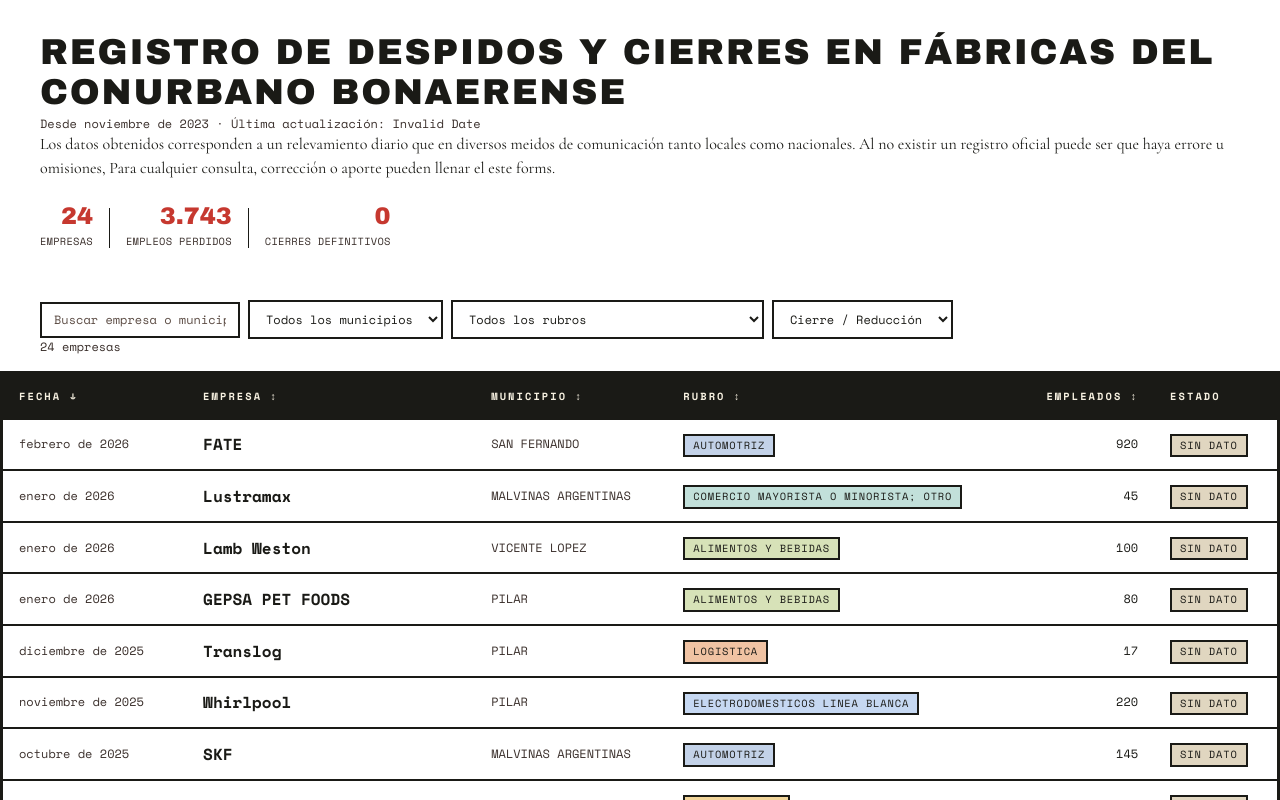
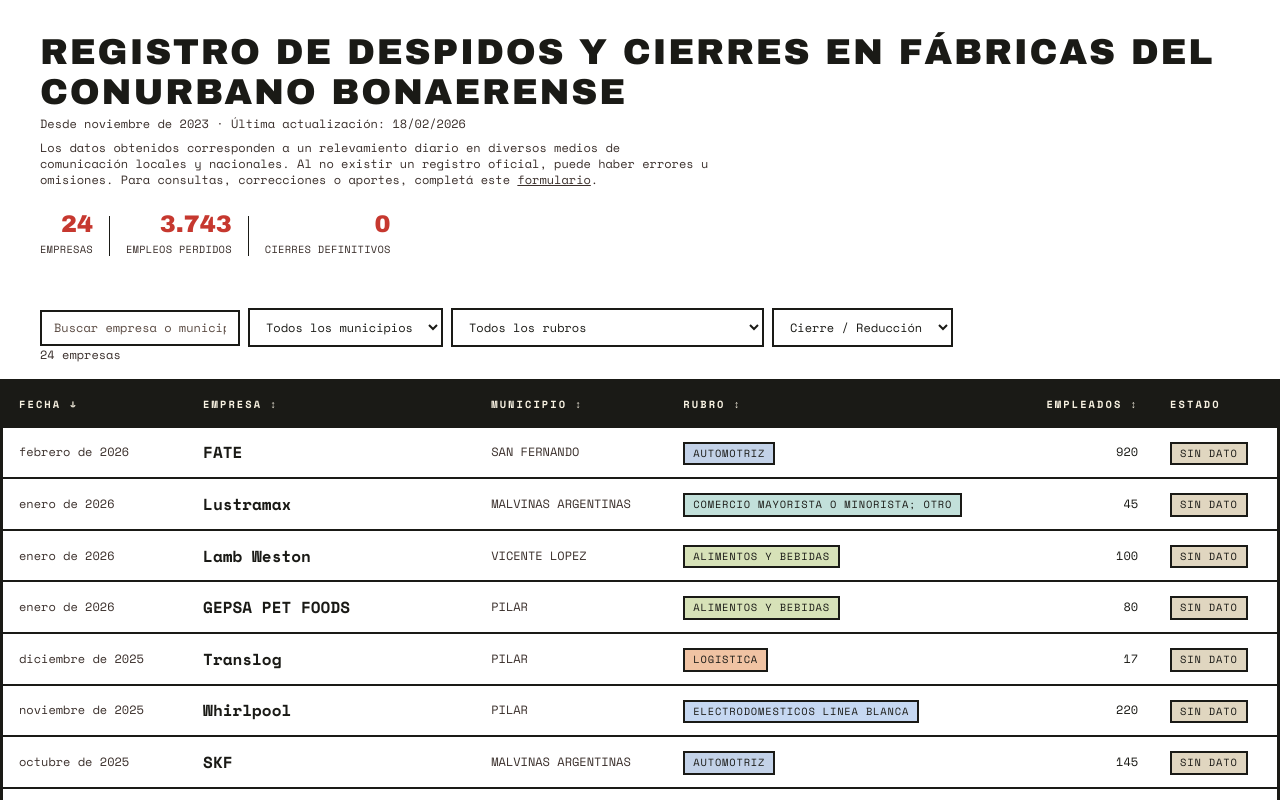
Before and after one commit to isagestosoperiodismo/crisis-industrial, a SvelteKit app: page / in a window 1280 px wide. Shown: the top 800 px of the page. Built offline with nearby package versions, Linux system fonts and the light colour scheme.

Commit message:
fix last updated text and add favicon

```diff
--- a/src/routes/+page.server.js
+++ b/src/routes/+page.server.js
@@ -69,6 +69,22 @@
 function isCerroSi(value) {
 	const v = normalizeText(value).toLowerCase().trim();
 	return v === "si" || v === "s" || v === "si." || v === "sí";
+}
+
+function parseFecha(value) {
+	if (!value) return null;
+	const s = String(value).trim();
+	const m = s.match(/^(\d{1,2})\/(\d{1,2})\/(\d{4})$/);
+	if (m) {
+		const day = Number(m[1]);
+		const month = Number(m[2]) - 1;
+		const year = Number(m[3]);
+		const d = new Date(year, month, day);
+		if (!Number.isNaN(d.getTime())) return d;
+	}
+	const d = new Date(s);
+	if (!Number.isNaN(d.getTime())) return d;
+	return null;
 }
 
 const CSV_PATH = path.resolve("data/empresas.csv");
@@ -171,5 +187,17 @@
 	const municipiosUnicos = [...new Set(empresas.map((e) => e.municipio).filter(Boolean))].sort();
 	const rubrosUnicos = [...new Set(empresas.map((e) => e.rubro).filter(Boolean))].sort();
 
-	return { empresas, totalEmpleados, totalCierres, municipiosUnicos, rubrosUnicos };
+	const lastUpdatedDate = empresas
+		.map((e) => parseFecha(e.fecha))
+		.filter(Boolean)
+		.sort((a, b) => b - a)[0];
+
+	return {
+		empresas,
+		totalEmpleados,
+		totalCierres,
+		municipiosUnicos,
+		rubrosUnicos,
+		lastUpdated: lastUpdatedDate ? lastUpdatedDate.toISOString() : null
+	};
 }
--- a/src/routes/+page.svelte
+++ b/src/routes/+page.svelte
@@ -4,10 +4,11 @@
 
 <script>
 	import EmpresasTable from '$lib/components/EmpresasTable.svelte';
+	import { assets } from '$app/paths';
 
 	export let data;
 
-	const { empresas, totalEmpleados, totalCierres, rubrosUnicos } = data;
+	const { empresas, totalEmpleados, totalCierres, rubrosUnicos, lastUpdated } = data;
 
 	let filtroMunicipio = '';
 	let filtroRubro = '';
@@ -147,6 +148,7 @@
 
 <svelte:head>
 	<title>Empresas que cerraron o despidieron en el Conurbano Bonaerense</title>
+	<link rel="icon" href={`${assets}/favicon.ico`} />
 	<link rel="preconnect" href="https://fonts.googleapis.com" />
 	<link
 		href="https://fonts.googleapis.com/css2?family=Archivo+Black&family=Cormorant+Garamond:wght@400;600;700&family=Space+Mono:wght@400;700&display=swap"
@@ -165,22 +167,24 @@
 					Registro de despidos y cierres en fábricas del Conurbano Bonaerense
 				</h1>
 				<p class="mt-1 font-[Space_Mono] text-xs text-[#3a2f2b]">
-					Desde noviembre de 2023 · Última actualización: {new Date(
-						data.lastUpdated
-					).toLocaleDateString('es-AR', {
-						day: '2-digit',
-						month: '2-digit',
-						year: 'numeric'
-					})}
+					Desde noviembre de 2023 · Última actualización:{' '}
+					{lastUpdated
+						? new Date(lastUpdated).toLocaleDateString('es-AR', {
+								day: '2-digit',
+								month: '2-digit',
+								year: 'numeric'
+						  })
+						: 'sin datos'}
 				</p>
-				<p>
-					Los datos obtenidos corresponden a un relevamiento diario que en diversos meidos de
-					comunicación tanto locales como nacionales. Al no existir un registro oficial puede ser
-					que haya errore u omisiones, Para cualquier consulta, corrección o aporte pueden llenar el
-					este <a
+				<p class="mt-2 max-w-2xl font-[Space_Mono] text-xs text-[#3a2f2b]">
+					Los datos obtenidos corresponden a un relevamiento diario en diversos medios de
+					comunicación locales y nacionales. Al no existir un registro oficial, puede haber errores
+					u omisiones. Para consultas, correcciones o aportes, completá este{' '}
+					<a
+						class="underline"
 						href="https://docs.google.com/forms/d/e/1FAIpQLSd9un2YDnEq5ZEPSRTPgFmQK2trRr2OxyaoRZAccAX6O6i7NQ/viewform?usp=publish-editor"
-						>forms.</a
-					>
+						>formulario</a
+					>.
 				</p>
 			</div>
 
```
Also changed, not shown: 1 other file (tests, documents, lock files or other folders).
